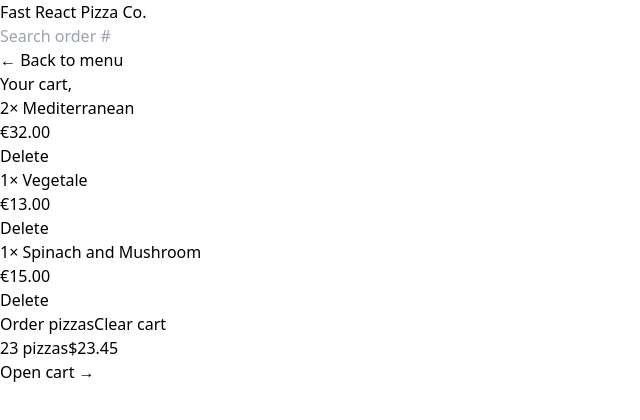
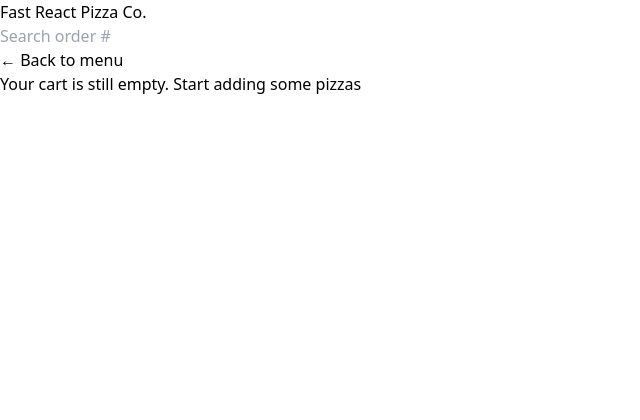
Before and after one commit to Mosessunday222/Mediterranean, a React (Vite) app: page /cart in a window 1280 px wide. Shown: the top 420 px of the page, without its empty margins (0-640 px from the left). Built offline with nearby package versions, Linux system fonts and the light colour scheme.

Commit message:
70% done

```diff
--- a/src/features/cart/Cart.jsx
+++ b/src/features/cart/Cart.jsx
@@ -1,36 +1,20 @@
-import { Link } from "react-router-dom";
+import { useDispatch, useSelector } from "react-redux";
 import LinkButton from "../../ui/LinkButton";
 import Button from "../../ui/Button";
 import CartItem from "./CartItem";
-import { useSelector } from "react-redux";
-
-const fakeCart = [
-  {
-    pizzaId: 12,
-    name: "Mediterranean",
-    quantity: 2,
-    unitPrice: 16,
-    totalPrice: 32,
-  },
-  {
-    pizzaId: 6,
-    name: "Vegetale",
-    quantity: 1,
-    unitPrice: 13,
-    totalPrice: 13,
-  },
-  {
-    pizzaId: 11,
-    name: "Spinach and Mushroom",
-    quantity: 1,
-    unitPrice: 15,
-    totalPrice: 15,
-  },
-];
+import { getCart, getUsername, clearCart } from "./cartSlice";
+import EmptyCart from "./EmptyCart";
 
 function Cart() {
-  const cart = fakeCart;
-  const username = useSelector((state) => state.user.username);
+  const dispatch = useDispatch();
+
+  function handleClearCart() {
+    dispatch(clearCart());
+  }
+
+  const username = useSelector(getUsername);
+  const cart = useSelector(getCart);
+  if (!cart.length) return <EmptyCart />;
 
   return (
     <div className="px-4 py-3">
@@ -40,7 +24,7 @@ function Cart() {
 
       <ul className="mt-3 divide-y divide-stone-200 border-b">
         {cart.map((item) => (
-          <CartItem item={item} key={item.key} />
+          <CartItem item={item} key={item.pizzaId} />
         ))}
       </ul>
 
@@ -49,7 +33,9 @@ function Cart() {
           Order pizzas
         </Button>
 
-        <Button type="secondary">Clear cart</Button>
+        <Button type="secondary" onClick={handleClearCart}>
+          Clear cart
+        </Button>
       </div>
     </div>
   );
--- a/src/features/cart/CartItem.jsx
+++ b/src/features/cart/CartItem.jsx
@@ -1,18 +1,25 @@
-import Button from '../../ui/Button';
-import { formatCurrency } from '../../utlis/helpers';
-
+import { useSelector } from "react-redux";
+import { formatCurrency } from "../../utlis/helpers";
+import DeleteItem from "./DeleteItem";
+import UpdatingCartQuantity from "./UpdatingCartQuantity";
+import { getCurrentQuantityById } from "./cartSlice";
 
 function CartItem({ item }) {
-  const { pizzaId, name, quantity, totalPrice } = item;
-
+  const { pizzaId, name, quantity, totalPrice, imageUrl } = item;
+  const currentQuantity = useSelector(getCurrentQuantityById(pizzaId));
   return (
     <li className="py-3 sm:flex sm:items-center sm:justify-between">
+      <img src={imageUrl} alt={name} className="h-24" />
       <p className="mb-1 sm:mb-0">
         {quantity}&times; {name}
       </p>
       <div className="flex items-center justify-between sm:gap-6">
         <p className="text-sm font-bold">{formatCurrency(totalPrice)}</p>
-        <Button type="small">Delete</Button>
+        <UpdatingCartQuantity
+          pizzaId={pizzaId}
+          currentQuantity={currentQuantity}
+        />
+        <DeleteItem pizzaId={pizzaId} />
       </div>
     </li>
   );
--- a/src/features/cart/CartOverview.jsx
+++ b/src/features/cart/CartOverview.jsx
@@ -1,11 +1,16 @@
-import { Link } from 'react-router-dom';
+import { useSelector } from "react-redux";
+import { Link } from "react-router-dom";
+import { getTotalPrice, getTotalQuantity } from "./cartSlice";
 
 function CartOverview() {
+  const totalCardQuantity = useSelector(getTotalQuantity);
+  const totalCardPrice = useSelector(getTotalPrice);
+  if (!totalCardPrice || !totalCardQuantity) return null;
   return (
     <div className="flex items-center justify-between bg-stone-800 px-4 py-4 text-sm uppercase text-stone-200 sm:px-6 md:text-base">
       <p className="space-x-4 font-semibold text-stone-300 sm:space-x-6">
-        <span>23 pizzas</span>
-        <span>$23.45</span>
+        <span>{totalCardQuantity} pizzas</span>
+        <span>${totalCardPrice}</span>
       </p>
       <Link to="/cart">Open cart &rarr;</Link>
     </div>
--- /dev/null
+++ b/src/features/cart/DeleteItem.jsx
@@ -0,0 +1,18 @@
+import { useDispatch } from "react-redux";
+import Button from "../../ui/Button";
+import { deleteItem } from "./cartSlice";
+
+function DeleteItem({ pizzaId }) {
+  const dispatch = useDispatch();
+  function handleDeletePizzaId() {
+    dispatch(deleteItem(pizzaId));
+
+  }
+  return (
+    <Button type="small" onClick={handleDeletePizzaId}>
+      Delete
+    </Button>
+  );
+}
+
+export default DeleteItem;
--- a/src/features/cart/EmptyCart.jsx
+++ b/src/features/cart/EmptyCart.jsx
@@ -1,11 +1,13 @@
-import { Link } from 'react-router-dom';
+import LinkButton from "../../ui/LinkButton";
 
 function EmptyCart() {
   return (
-    <div>
-      <Link to="/menu">&larr; Back to menu</Link>
+    <div className="pt-7">
+      <LinkButton to="/menu">&larr; Back to menu</LinkButton>
 
-      <p>Your cart is still empty. Start adding some pizzas :)</p>
+      <p className="font-semibold text-xl">
+        Your cart is still empty. Start adding some pizzas
+      </p>
     </div>
   );
 }
--- /dev/null
+++ b/src/features/cart/UpdatingCartQuantity.jsx
@@ -0,0 +1,29 @@
+import { useDispatch } from "react-redux";
+import Button from "../../ui/Button";
+import { increaseItemQuantity, decreaseItemQuantity } from "./cartSlice";
+
+function UpdatingCartQuantity({ pizzaId, currentQuantity }) {
+  const dispatch = useDispatch();
+
+  function handleIncreaseCartQuantity() {
+    dispatch(increaseItemQuantity(pizzaId));
+  }
+
+  function handleDecreaseCartQuantity() {
+    dispatch(decreaseItemQuantity(pizzaId));
+  }
+
+  return (
+    <div className="flex items-center gap-1 md:gap-3">
+      <Button type="round" onClick={handleIncreaseCartQuantity}>
+        +
+      </Button>
+      <span>{currentQuantity}</span>
+      <Button type="round" onClick={handleDecreaseCartQuantity}>
+        -
+      </Button>
+    </div>
+  );
+}
+
+export default UpdatingCartQuantity;
--- a/src/features/cart/cartSlice.js
+++ b/src/features/cart/cartSlice.js
@@ -1,17 +1,18 @@
 import { createSlice } from "@reduxjs/toolkit";
 
 const initialState = {
-  // cart:[],
-  cart: [
-    {
-      pizzaId: 12,
-      name: "Mediterranean",
-      quantity: 2,
-      unitPrice: 16,
-      totalPrice: 32,
-    },
-  ],
+  cart: [],
+  // cart: [
+  //   {
+  //     pizzaId: 12,
+  //     name: "Mediterranean",
+  //     quantity: 2,
+  //     unitPrice: 16,
+  //     totalPrice: 32,
+  //   },
+  // ],
 };
+console.log("Initial Cart State:", initialState);
 const cartSlice = createSlice({
   name: "cart",
   initialState,
@@ -22,7 +23,9 @@ const cartSlice = createSlice({
     },
     deleteItem(state, actions) {
       // payload = pizzaID
-      state.cart = state.filter((item) => item.pizzaId !== actions.payload);
+      state.cart = state.cart.filter(
+        (item) => item.pizzaId !== actions.payload
+      );
     },
     increaseItemQuantity(state, actions) {
       // payload = ID
@@ -36,6 +39,9 @@ const cartSlice = createSlice({
       const item = state.cart.find((item) => item.pizzaId === actions.payload);
       item.quantity--;
       item.totalPrice = item.quantity * item.unitPrice;
+
+      if (item.quantity === 0)
+        cartSlice.caseReducers.deleteItem(state, actions);
     },
 
     clearCart(state) {
@@ -44,7 +50,7 @@ const cartSlice = createSlice({
   },
 });
 
-export  const {
+export const {
   addItem,
   deleteItem,
   increaseItemQuantity,
@@ -53,3 +59,12 @@ export  const {
 } = cartSlice.actions;
 
 export default cartSlice.reducer;
+export const getCart = (state) => state.cart.cart;
+export const getUsername = (state) => state.user.username;
+export const getTotalQuantity = (state) =>
+  state.cart.cart.reduce((sum, item) => sum + item.quantity, 0);
+
+export const getTotalPrice = (state) =>
+  state.cart.cart.reduce((sum, item) => sum + item.totalPrice, 0);
+export const getCurrentQuantityById = (id) => (state) =>
+  state.cart.cart.find((item) => item.pizzaId === id)?.quantity ?? 0;
--- a/src/features/menu/MenuItem.jsx
+++ b/src/features/menu/MenuItem.jsx
@@ -1,20 +1,32 @@
-import { useDispatch } from "react-redux";
+import { useDispatch, useSelector } from "react-redux";
 import Button from "../../ui/Button";
 import { formatCurrency } from "../../utlis/helpers";
-import {addItem} from '../cart/cartSlice'
+import { addItem, getCurrentQuantityById } from "../cart/cartSlice";
+import DeleteItem from "../cart/DeleteItem";
+
+import UpdatingCartQuantity from "./../cart/UpdatingCartQuantity";
+
 function MenuItem({ pizza }) {
-  const dispatch = useDispatch()
+  const dispatch = useDispatch();
   const { id, name, unitPrice, ingredients, soldOut, imageUrl } = pizza;
 
+  // Select the current quantity of the pizza in the cart
+  const currentQuantity = useSelector(getCurrentQuantityById(id));
+
+  // Determine if the pizza is already in the cart
+  const isInCart = currentQuantity > 0;
+
+  // Handle adding the pizza to the cart
   function handleAddToCart() {
     const newItem = {
       pizzaId: id,
-      name: "Mediterranean",
+      name,
+      imageUrl,
       quantity: 1,
       unitPrice,
       totalPrice: unitPrice * 1,
     };
-    dispatch(addItem(newItem))
+    dispatch(addItem(newItem));
   }
 
   return (
@@ -37,8 +49,16 @@ function MenuItem({ pizza }) {
               Sold out
             </p>
           )}
-
-          {!soldOut && (
+          {isInCart && (
+            <div className="flex items-center gap-3 sm:gap-8">
+              <UpdatingCartQuantity
+                pizzaId={id}
+                currentQuantity={currentQuantity}
+              />
+              <DeleteItem pizzaId={id} />
+            </div>
+          )}
+          {!soldOut && !isInCart && (
             <Button type="small" onClick={handleAddToCart}>
               Add to cart
             </Button>
--- a/src/ui/Button.jsx
+++ b/src/ui/Button.jsx
@@ -7,6 +7,7 @@ function Button({ children, disabled, to, type, onClick }) {
   const styles = {
     primary: base + " px-4 py-3 md:px-6 md:py-4",
     small: base + " px-4 py-2 md:px-5 md:py-2.5 text-xs",
+    round: base + " px-2 py-1 md:px-3 md:py-1 text-sm",
     secondary:
       "inline-block text-sm rounded-full border-2 border-stone-300 font-semibold uppercase tracking-wide text-stone-400 transition-colors duration-300 hover:bg-stone-300 hover:text-stone-800 focus:bg-stone-300 focus:text-stone-800 focus:outline-none focus:ring focus:ring-stone-200 focus:ring-offset-2 disabled:cursor-not-allowed px-4 py-2.5 md:px-6 md:py-3.5",
   };
```
